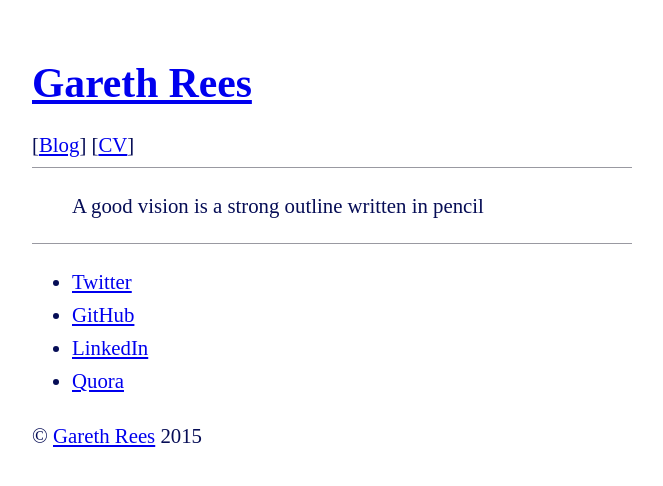
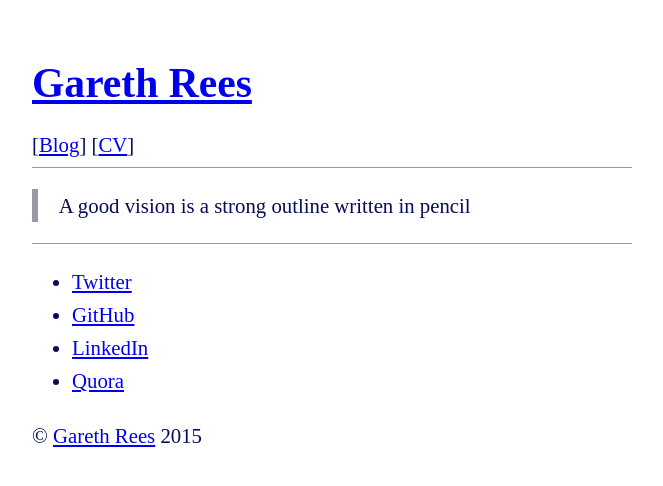
Before and after one commit to garethrees/garethrees.github.com, a Jekyll site: the page built from _posts/2011-03-01-a-good-vision-is-a-strong-outline-written-in-pencil.markdown, in a window 1280 px wide. Shown: the top 486 px of the page, without its empty margins (308-971 px from the left). Built offline with Jekyll 4.4.1, drawn with Linux system fonts in a browser that asks for light colours.

Commit message:
Blockquote style

```diff
--- a/_layouts/default.html
+++ b/_layouts/default.html
@@ -20,6 +20,11 @@
       line-height: 1.6em;
       margin: 3.2em auto;
       max-width: 600px;
+    }
+    blockquote {
+      border-left: 6px solid #9999A1;
+      margin-left: 0;
+      padding-left: 1em;
     }
     figure {
       border: 6px solid rgb(67, 67, 142);
```
